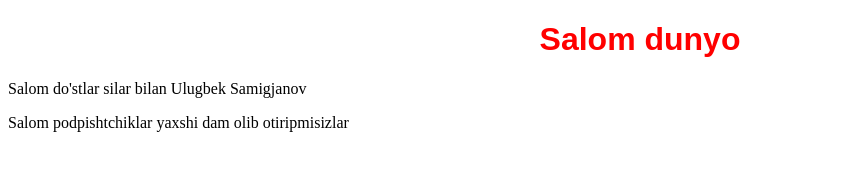
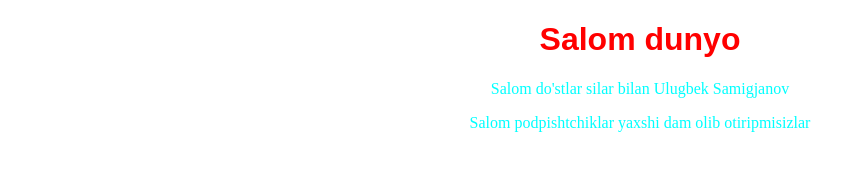
Before and after one commit to AZIO-1010/Birinchi-proyekt, a plain HTML site: page index.html in a window 1280 px wide. Shown: the whole page, without its empty margins (0-865 px from the left). Drawn offline with Linux system fonts and the light colour scheme.

Commit message:
Yana bir yangi o'zgarish

```diff
--- a/style.css
+++ b/style.css
@@ -3,3 +3,8 @@ h1 {
     text-align: center;
     font-family: Arial, Helvetica, sans-serif;
 }
+p {
+    text-align: center;
+    font-weight: border;
+    color: aqua;
+}
```
